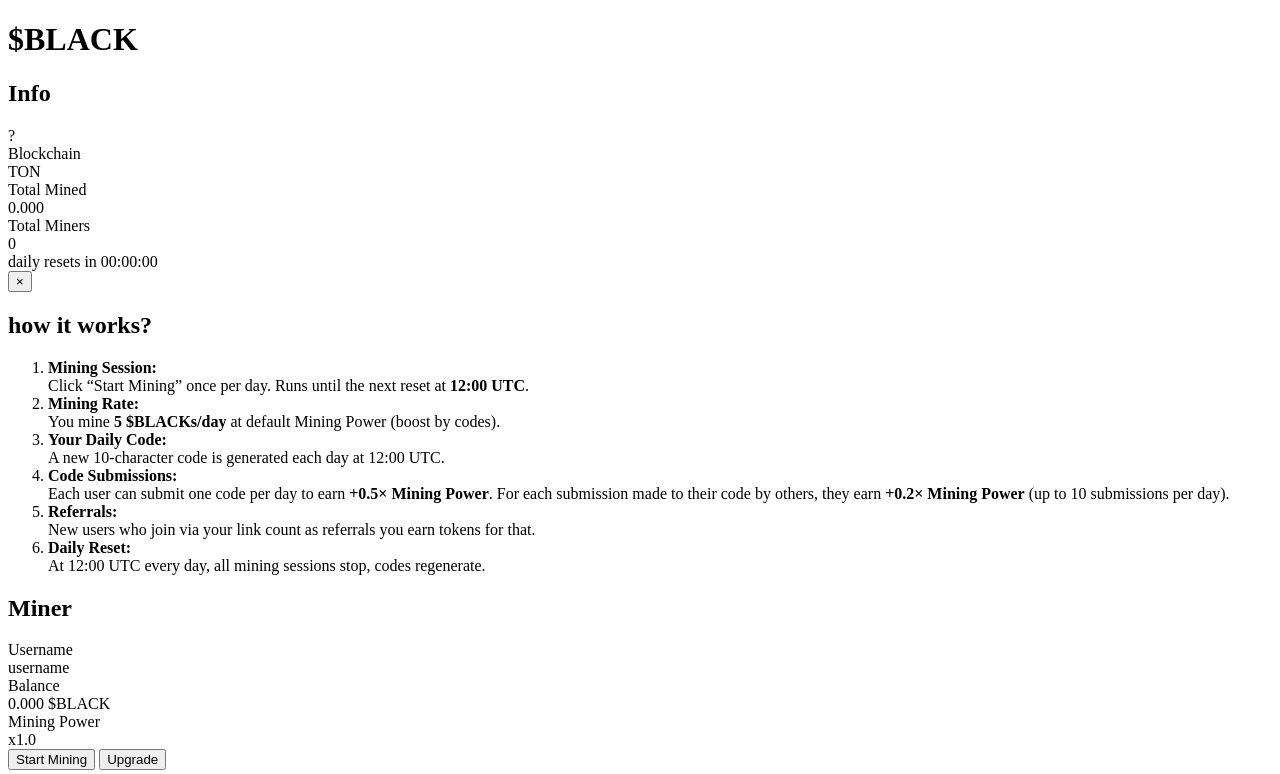
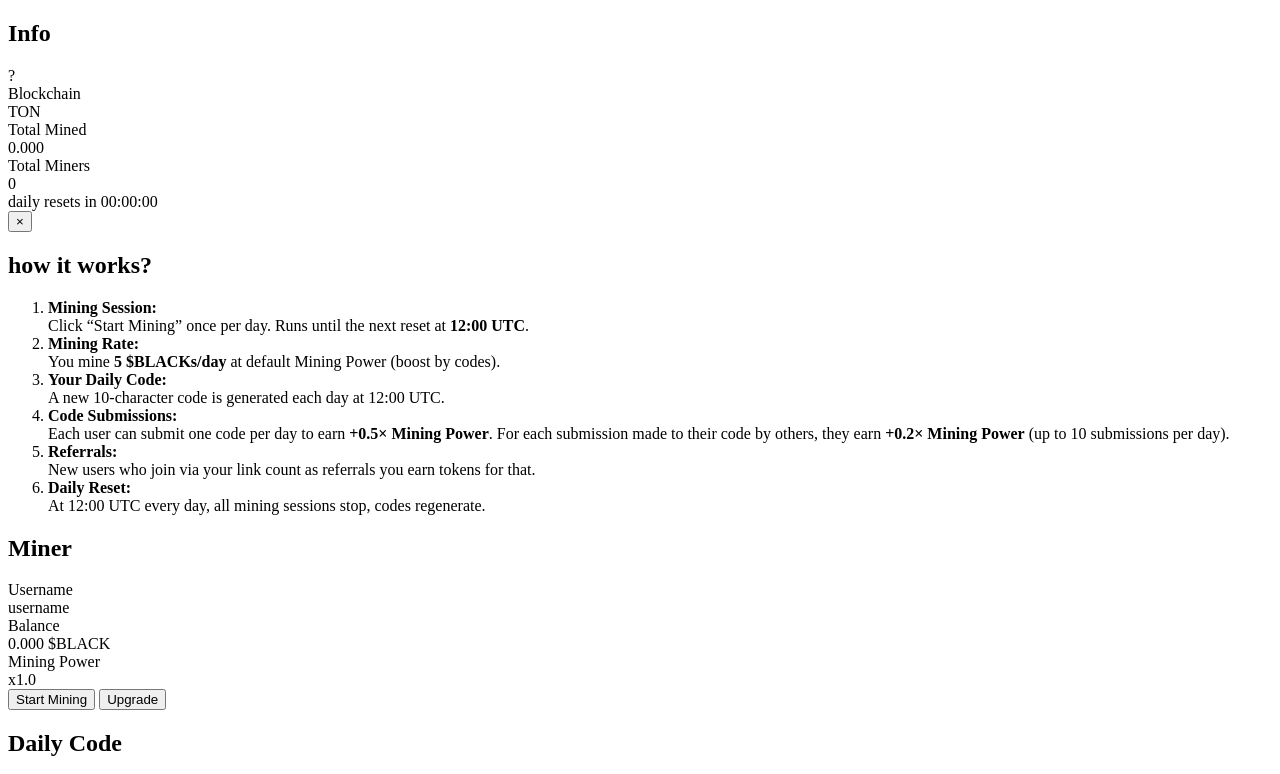
Before and after one commit to sinasll/beta2, a website with bundled scripts: page index.html in a window 1280 px wide. Shown: the top 774 px of the page. Built offline with nearby package versions, Linux system fonts and the light colour scheme.

Commit message:
removed header and logo

```diff
--- a/index.html
+++ b/index.html
@@ -14,12 +14,6 @@
 </head>
 
 <body>
-
-<!-- App header -->
-<div class="header">
-<h1 class="logo">$BLACK</h1>
-</div>
-
 <!-- Main container -->
 <div class="container">
 <!-- Mining tab -->
```
